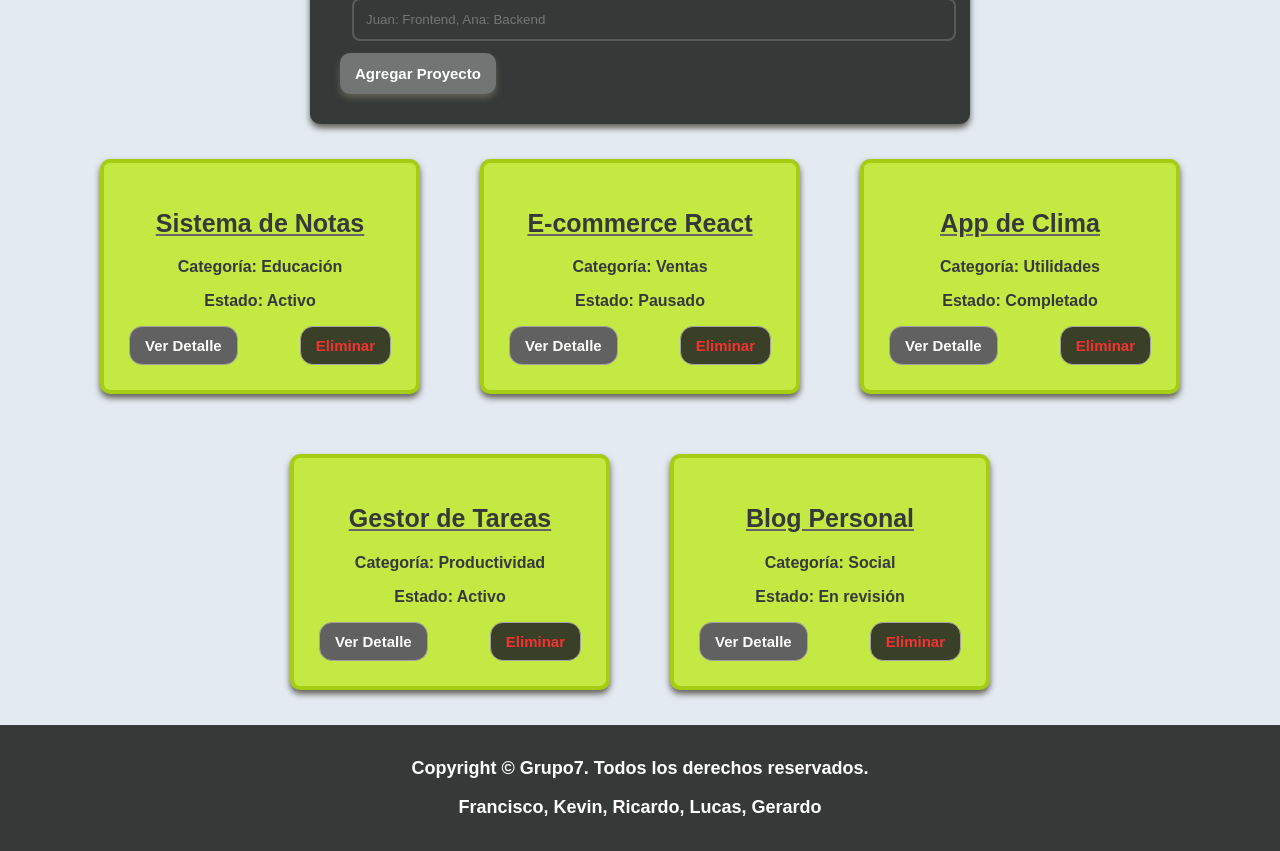
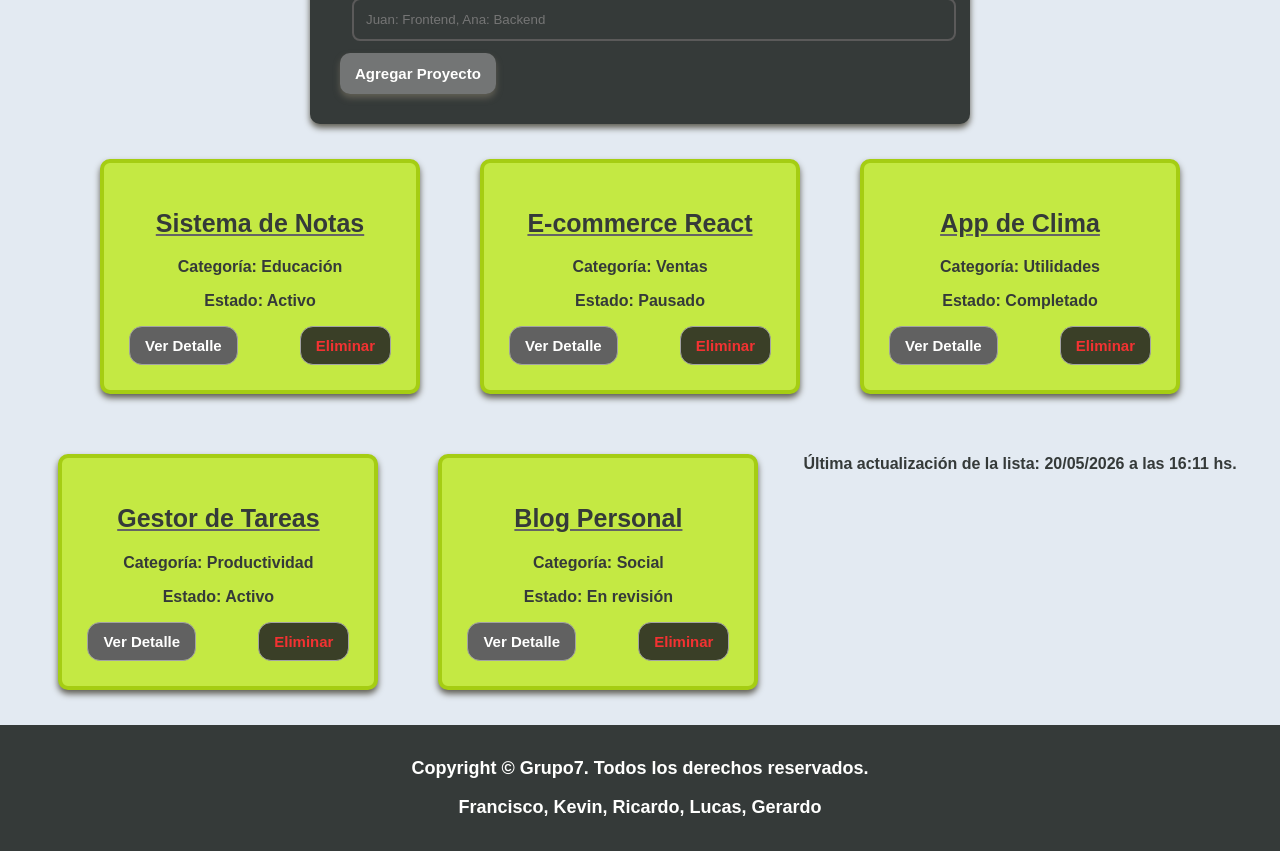
Before and after one commit to RFranciscoTolaba/pv_tp3_grupo7, a React (Vite) app: page / in a window 1280 px wide. Shown: the part 880-1731 px from the top of the page. Built offline with nearby package versions, Linux system fonts and the light colour scheme.

Commit message:
Condori Ricardo listo el Listaproyectos

```diff
--- a/src/components/ListaProyectos.jsx
+++ b/src/components/ListaProyectos.jsx
@@ -1,6 +1,18 @@
+import { useState, useEffect } from "react";
+
 import ProyectoCard from "./ProyectoCard";
 
-const ListaProyectos = ({ proyectos, onEliminar,onVerDetalle }) => {
+import RegistroActividad from "./RegistroActividad";
+
+const ListaProyectos = ({ proyectos, onEliminar, onVerDetalle }) => {
+
+  const [fechaActualizacion, setFechaActualizacion] = useState(null);
+
+  useEffect(() => {
+
+    setFechaActualizacion(new Date());
+
+  }, [proyectos]);
 
   return (
 
@@ -17,6 +29,12 @@ const ListaProyectos = ({ proyectos, onEliminar,onVerDetalle }) => {
 
       ))}
 
+      {fechaActualizacion && (
+
+        <RegistroActividad fecha={fechaActualizacion} />
+
+      )}
+
     </section>
 
   );
```
